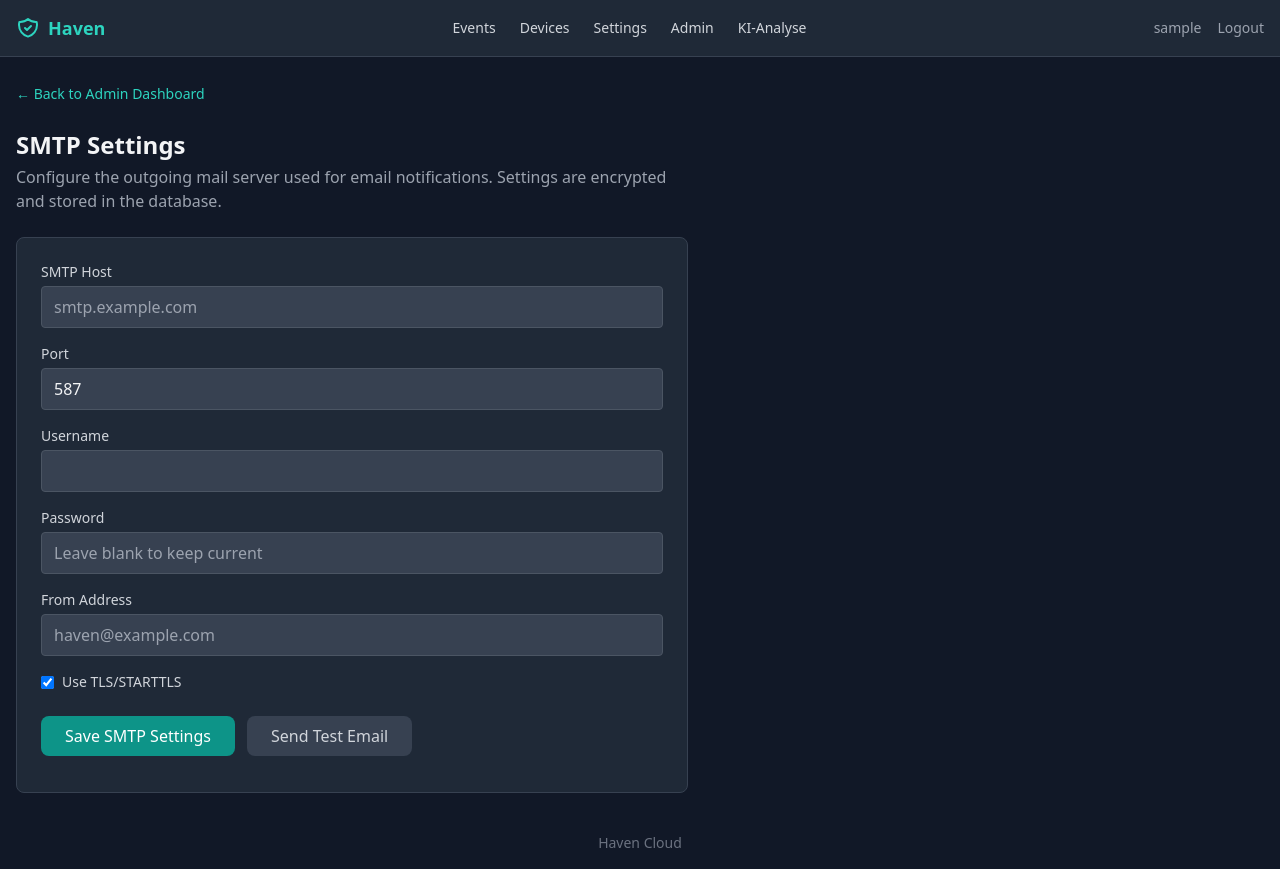
After one commit to robbyFux/Haven-2.0, a Django app: page /admin/settings/ in a window 1280 px wide. The commit adds this page. Run offline with Django 5.2, Linux system fonts and the light colour scheme; the visitor is signed in with stand-in values (Sample User, id 1); data comes from the database, SQL or seed files in the repository; some libraries are stand-ins or nearby versions.

Commit message:
feat(08-03): implement smtp_settings/smtp_test views, URL routes, templates, dashboard nav
- Add _get_fernet() helper using SHA-256(SECRET_KEY) — mirrors totp.py pattern
- smtp_settings() GET/POST: Fernet-encrypt password on save; blank password
  preserves existing encrypted value; HTMX partial swap on success
- smtp_test() POST: asyncio.run(aiosmtplib.send()) with timeout=10; plaintext
  password never logged; inline HTMX result (success/error)
- Register admin_panel:smtp_settings (settings/) and smtp_test (settings/test/) routes
- Create smtp_settings.html (full page) and smtp_settings_form.html (HTMX partial)
  with hx-target="#smtp-settings-form" and id="smtp-test-result" div
- Add SMTP Settings link to admin dashboard quick-links alongside AI Settings

```diff
--- /dev/null
+++ b/server/webui/admin_panel/templates/admin_panel/partials/smtp_settings_form.html
@@ -0,0 +1,118 @@
+{% if messages %}
+<div class="mb-4 space-y-2">
+  {% for message in messages %}
+  <div class="p-3 rounded-lg
+    {% if message.tags == 'error' %}bg-red-900/50 text-red-300
+    {% elif message.tags == 'success' %}bg-green-900/50 text-green-300
+    {% else %}bg-blue-900/50 text-blue-300{% endif %}">
+    {{ message }}
+  </div>
+  {% endfor %}
+</div>
+{% endif %}
+
+<form method="post"
+      action="{% url 'admin_panel:smtp_settings' %}"
+      hx-post="{% url 'admin_panel:smtp_settings' %}"
+      hx-target="#smtp-settings-form"
+      hx-swap="innerHTML">
+  {% csrf_token %}
+
+  <div class="space-y-4 mb-6">
+
+    {# --- SMTP Host --- #}
+    <div>
+      <label for="{{ form.smtp_host.id_for_label }}"
+             class="block text-sm font-medium text-gray-300 mb-1">
+        {{ form.smtp_host.label }}
+      </label>
+      {{ form.smtp_host }}
+      {% if form.smtp_host.errors %}
+      <p class="text-red-400 text-sm mt-1">{{ form.smtp_host.errors|join:", " }}</p>
+      {% endif %}
+    </div>
+
+    {# --- Port --- #}
+    <div>
+      <label for="{{ form.smtp_port.id_for_label }}"
+             class="block text-sm font-medium text-gray-300 mb-1">
+        {{ form.smtp_port.label }}
+      </label>
+      {{ form.smtp_port }}
+      {% if form.smtp_port.errors %}
+      <p class="text-red-400 text-sm mt-1">{{ form.smtp_port.errors|join:", " }}</p>
+      {% endif %}
+    </div>
+
+    {# --- Username --- #}
+    <div>
+      <label for="{{ form.smtp_user.id_for_label }}"
+             class="block text-sm font-medium text-gray-300 mb-1">
+        {{ form.smtp_user.label }}
+      </label>
+      {{ form.smtp_user }}
+      {% if form.smtp_user.errors %}
+      <p class="text-red-400 text-sm mt-1">{{ form.smtp_user.errors|join:", " }}</p>
+      {% endif %}
+    </div>
+
+    {# --- Password (write-only) --- #}
+    <div>
+      <label for="{{ form.smtp_password.id_for_label }}"
+             class="block text-sm font-medium text-gray-300 mb-1">
+        {{ form.smtp_password.label }}
+      </label>
+      {{ form.smtp_password }}
+      {% if form.smtp_password.errors %}
+      <p class="text-red-400 text-sm mt-1">{{ form.smtp_password.errors|join:", " }}</p>
+      {% endif %}
+    </div>
+
+    {# --- From Address --- #}
+    <div>
+      <label for="{{ form.smtp_from.id_for_label }}"
+             class="block text-sm font-medium text-gray-300 mb-1">
+        {{ form.smtp_from.label }}
+      </label>
+      {{ form.smtp_from }}
+      {% if form.smtp_from.errors %}
+      <p class="text-red-400 text-sm mt-1">{{ form.smtp_from.errors|join:", " }}</p>
+      {% endif %}
+    </div>
+
+    {# --- Use TLS checkbox --- #}
+    <div>
+      <label class="flex items-center gap-2 cursor-pointer">
+        {{ form.use_tls }}
+        <span class="text-sm text-gray-300">Use TLS/STARTTLS</span>
+      </label>
+      {% if form.use_tls.errors %}
+      <p class="text-red-400 text-sm mt-1">{{ form.use_tls.errors|join:", " }}</p>
+      {% endif %}
+    </div>
+
+  </div>
+
+  {% if form.non_field_errors %}
+  <p class="text-red-400 text-sm mb-4">{{ form.non_field_errors|join:", " }}</p>
+  {% endif %}
+
+  <!-- Action buttons -->
+  <div class="flex items-center gap-3 flex-wrap">
+    <button type="submit"
+            class="bg-teal-600 hover:bg-teal-500 text-white font-medium py-2 px-6 rounded-lg transition-colors">
+      Save SMTP Settings
+    </button>
+    <button type="button"
+            hx-post="{% url 'admin_panel:smtp_test' %}"
+            hx-target="#smtp-test-result"
+            hx-swap="innerHTML"
+            class="bg-gray-700 hover:bg-gray-600 text-gray-300 font-medium py-2 px-6 rounded-lg transition-colors">
+      Send Test Email
+    </button>
+  </div>
+
+</form>
+
+<!-- Inline test result area -->
+<div id="smtp-test-result" class="mt-3"></div>
--- /dev/null
+++ b/server/webui/admin_panel/templates/admin_panel/smtp_settings.html
@@ -0,0 +1,32 @@
+{% extends "base.html" %}
+
+{% block title %}SMTP Settings{% endblock %}
+
+{% block content %}
+<div class="space-y-6 max-w-2xl">
+
+  <!-- Back link -->
+  <div>
+    <a href="{% url 'admin_panel:dashboard' %}" class="text-teal-400 hover:text-teal-300 text-sm">
+      &larr; Back to Admin Dashboard
+    </a>
+  </div>
+
+  <!-- Page header -->
+  <div>
+    <h1 class="text-2xl font-bold text-gray-100">SMTP Settings</h1>
+    <p class="text-gray-400 mt-1">
+      Configure the outgoing mail server used for email notifications.
+      Settings are encrypted and stored in the database.
+    </p>
+  </div>
+
+  <!-- Form card -->
+  <div class="bg-gray-800 rounded-lg border border-gray-700 p-6">
+    <div id="smtp-settings-form">
+      {% include "admin_panel/partials/smtp_settings_form.html" %}
+    </div>
+  </div>
+
+</div>
+{% endblock %}
--- a/server/webui/admin_panel/urls.py
+++ b/server/webui/admin_panel/urls.py
@@ -16,4 +16,6 @@ urlpatterns = [
     path("users/<int:user_id>/quota/", views.quota_edit, name="quota_edit"),
     path("users/<int:user_id>/toggle-active/", views.toggle_active, name="toggle_active"),
     path("ai-settings/", views.ai_settings, name="ai_settings"),
+    path("settings/", views.smtp_settings, name="smtp_settings"),
+    path("settings/test/", views.smtp_test, name="smtp_test"),
 ]
--- a/server/webui/admin_panel/views.py
+++ b/server/webui/admin_panel/views.py
@@ -1,23 +1,45 @@
 """
-Admin panel views for Haven Web UI (plan 06-05).
+Admin panel views for Haven Web UI (plan 06-05, 08-03).
 
 All views are protected by @admin_required (login + is_admin=True).
-Supports HTMX partial rendering for user table and user row updates.
+Supports HTMX partial rendering for user table, user row updates, and
+SMTP settings form swap.
 """
 
+import asyncio
+import base64
+import hashlib
 import os
 
+import aiosmtplib
+from cryptography.fernet import Fernet, InvalidToken
+from django.conf import settings as django_settings
 from django.contrib import messages
 from django.db.models import Sum
 from django.http import HttpResponse
 from django.shortcuts import get_object_or_404, redirect, render
+from django.views.decorators.http import require_POST
+from email.mime.text import MIMEText
 
 from accounts.models import HavenUser
-from admin_panel.forms import AISettingsForm, QuotaEditForm
-from admin_panel.models import AISettings
+from admin_panel.forms import AISettingsForm, QuotaEditForm, SmtpSettingsForm
+from admin_panel.models import AISettings, SMTPSettings
 from core.decorators import admin_required
 from devices.models import Device
 from events.models import Event
+
+
+def _get_fernet() -> Fernet:
+    """
+    Derive a stable Fernet key from django_settings.SECRET_KEY.
+
+    SHA-256 of the key → 32 bytes → base64url → valid Fernet key.
+    This is deterministic: the same SECRET_KEY always yields the same Fernet key.
+    Mirrors the pattern in server/app/services/totp.py.
+    """
+    key_bytes = hashlib.sha256(django_settings.SECRET_KEY.encode()).digest()
+    fernet_key = base64.urlsafe_b64encode(key_bytes)
+    return Fernet(fernet_key)
 
 
 def _format_storage(total_bytes: int) -> str:
@@ -208,3 +230,152 @@ def ai_settings(request):
         "admin_panel/ai_settings.html",
         {"form": form, "model_missing": model_missing},
     )
+
+
+def _smtp_form_initial(current: SMTPSettings) -> dict:
+    """Build initial data for SmtpSettingsForm from the singleton (excluding password)."""
+    return {
+        "smtp_host": current.smtp_host,
+        "smtp_port": current.smtp_port,
+        "smtp_user": current.smtp_user,
+        # smtp_password intentionally omitted — write-only field
+        "smtp_from": current.smtp_from,
+        "use_tls": current.use_tls,
+    }
+
+
+@admin_required
+def smtp_settings(request):
+    """
+    GET/POST view for configuring the outgoing mail server (SMTP).
+
+    GET: populates form with current SMTPSettings singleton values.
+    POST: validates and saves changes. Password is Fernet-encrypted before storage;
+    leaving the password field blank preserves the existing encrypted password.
+    HTMX: returns partial on success/error.
+    Non-HTMX: redirects to this view on success, re-renders on error.
+    """
+    current = SMTPSettings.get()
+
+    if request.method == "POST":
+        form = SmtpSettingsForm(request.POST)
+        if form.is_valid():
+            current.smtp_host = form.cleaned_data["smtp_host"] or ""
+            current.smtp_port = form.cleaned_data["smtp_port"]
+            current.smtp_user = form.cleaned_data["smtp_user"] or ""
+            current.smtp_from = form.cleaned_data["smtp_from"] or ""
+            current.use_tls = form.cleaned_data["use_tls"]
+
+            new_password = form.cleaned_data.get("smtp_password", "")
+            if new_password:
+                current.smtp_password_encrypted = (
+                    _get_fernet().encrypt(new_password.encode()).decode()
+                )
+            # If smtp_password is blank, leave smtp_password_encrypted unchanged.
+
+            current.save()
+            messages.success(request, "SMTP settings saved.")
+
+            if request.htmx:
+                return render(
+                    request,
+                    "admin_panel/partials/smtp_settings_form.html",
+                    {"form": SmtpSettingsForm(initial=_smtp_form_initial(current))},
+                )
+            return redirect("admin_panel:smtp_settings")
+
+        if request.htmx:
+            return HttpResponse(form.errors.as_text(), status=422)
+        return render(request, "admin_panel/smtp_settings.html", {"form": form})
+
+    form = SmtpSettingsForm(initial=_smtp_form_initial(current))
+    return render(request, "admin_panel/smtp_settings.html", {"form": form})
+
+
+@admin_required
+@require_POST
+def smtp_test(request):
+    """
+    Send a test email to the admin's own address using the current SMTP settings.
+
+    Uses aiosmtplib via asyncio.run() — Django is sync (WSGI) so bare await is
+    not available. A timeout of 10 seconds is enforced to prevent worker hang.
+
+    The decrypted SMTP password is never logged.
+    """
+    current = SMTPSettings.get()
+
+    if not current.smtp_host:
+        if request.htmx:
+            return HttpResponse(
+                '<span class="text-red-400">SMTP host not configured.</span>',
+                status=422,
+            )
+        messages.error(request, "SMTP host not configured.")
+        return redirect("admin_panel:smtp_settings")
+
+    # Decrypt password — InvalidToken means corrupted ciphertext (never log plaintext)
+    plaintext_password = ""
+    if current.smtp_password_encrypted:
+        try:
+            plaintext_password = (
+                _get_fernet()
+                .decrypt(current.smtp_password_encrypted.encode())
+                .decode()
+            )
+        except InvalidToken:
+            if request.htmx:
+                return HttpResponse(
+                    '<span class="text-red-400">Failed to decrypt stored password. '
+                    "Please re-enter the SMTP password and save settings.</span>",
+                    status=422,
+                )
+            messages.error(
+                request,
+                "Failed to decrypt stored password. Please re-enter and save.",
+            )
+            return redirect("admin_panel:smtp_settings")
+
+    recipient = request.user.email or ""
+    if not recipient:
+        if request.htmx:
+            return HttpResponse(
+                '<span class="text-red-400">Admin account has no email address configured.</span>',
+                status=422,
+            )
+        messages.error(request, "Admin account has no email address configured.")
+        return redirect("admin_panel:smtp_settings")
+
+    msg = MIMEText("This is a test email from Haven Cloud.", "plain")
+    msg["Subject"] = "Haven Cloud — Test Email"
+    msg["From"] = current.smtp_from or current.smtp_user or "haven@localhost"
+    msg["To"] = recipient
+
+    async def _send():
+        await aiosmtplib.send(
+            msg,
+            hostname=current.smtp_host,
+            port=current.smtp_port,
+            username=current.smtp_user or None,
+            password=plaintext_password or None,
+            use_tls=current.use_tls,
+            timeout=10,
+        )
+
+    try:
+        asyncio.run(_send())
+    except Exception as exc:
+        if request.htmx:
+            return HttpResponse(
+                f'<span class="text-red-400">Send failed: {exc}</span>',
+                status=422,
+            )
+        messages.error(request, f"Send failed: {exc}")
+        return redirect("admin_panel:smtp_settings")
+
+    if request.htmx:
+        return HttpResponse(
+            f'<span class="text-green-400">Test email sent to {recipient}.</span>'
+        )
+    messages.success(request, f"Test email sent to {recipient}.")
+    return redirect("admin_panel:smtp_settings")
```
Also changed, not shown: server/webui/admin_panel/templates/admin_panel/dashboard.html (+8 -0 lines).
